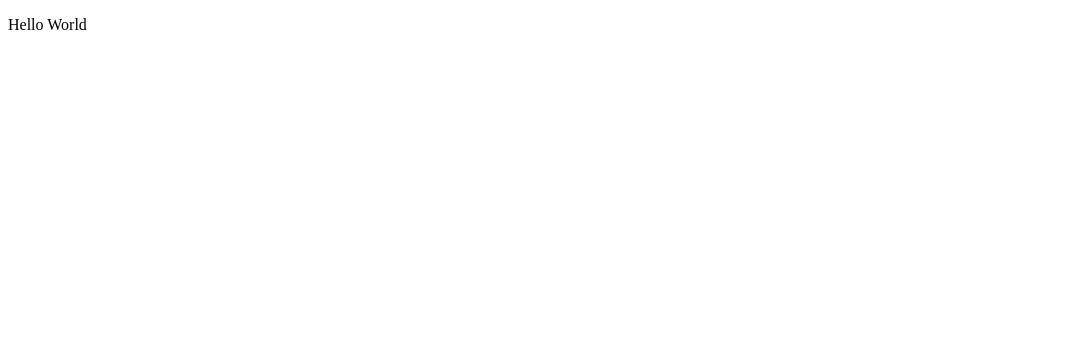
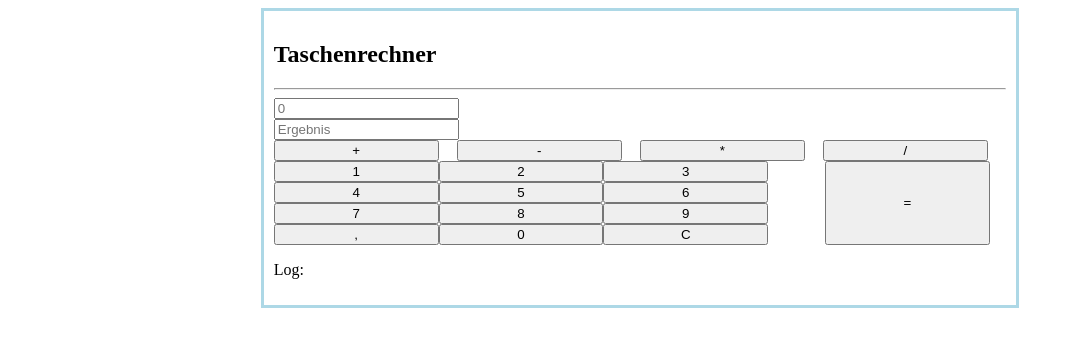
Before and after one commit to WolfgangMatyus/WebScripting, a plain HTML site: page Taschenrechner/index.html in a window 1280 px wide. Shown: the whole page, without its empty margins (0-1073 px from the left). Drawn offline with Linux system fonts and the light colour scheme.

Commit message:
advaced Taschenrechner

```diff
--- a/Einheit1/js/myscript.js
+++ b/Einheit1/js/myscript.js
@@ -0,0 +1,5 @@
+function changeText(){
+    //console.log("Test");
+    document.getElementById("ue1").innerHTML = "Neuer Text";
+    window.alert("Hallo");
+}
--- /dev/null
+++ b/Taschenrechner/css/mystyle.css
@@ -0,0 +1,44 @@
+* {
+  box-sizing: border-box;
+}
+
+.row{
+    display: flex;
+}
+
+.container{
+    margin: auto;
+    width:60%;
+    min-width: 205.8px;
+    border: 3px solid lightblue;
+    padding: 10px;
+}
+
+button{
+    width: 90%;
+}
+
+button.nums{
+    width: 30%;
+}
+
+button#calculate{
+    width: 90%;
+    height: 100%;
+    margin-left: 1%;
+}
+.col-1 {width: 8.33%;}
+.col-2 {width: 16.66%;}
+.col-3 {width: 25%;}
+.col-4 {width: 33.33%;}
+.col-5 {width: 41.66%;}
+.col-6 {width: 50%;}
+.col-7 {width: 58.33%;}
+.col-8 {width: 66.66%;}
+.col-9 {width: 75%;}
+.col-10 {width: 83.33%;}
+.col-11 {width: 91.66%;}
+.col-12 {
+    width: 100%;
+    display: flex;
+}
--- a/Taschenrechner/index.html
+++ b/Taschenrechner/index.html
@@ -4,10 +4,100 @@
     <meta charset="UTF-8">
     <meta http-equiv="X-UA-Compatible" content="IE=edge">
     <meta name="viewport" content="width=device-width, initial-scale=1.0">
+    <link rel="stylesheet" href="css/mystyle.css">
     <script src="js/myscript.js"></script>
     <title>Taschenrechner</title>
 </head>
 <body>
-    <p>Hello World</p>
+
+<div class="container">
+
+    <div class="header">
+        <h2>Taschenrechner</h2>
+    </div>
+    <hr>
+
+    <div class="display">
+        <div>
+            <input type="text" id="inputBox" class="inputBox" placeholder="0">
+        </div>
+        <div>
+            <input type="result" id="result" class="result" placeholder="Ergebnis">
+        </div>
+
+    </div>
+    <div class="keyBorad">
+        <div class="row">
+            <div class="col-3">
+                <button type="button" class="operators" id="+"
+                onclick="addDigit(this.id)">+</button>
+            </div>
+            <div class="col-3">
+                <button type="button" class="operators" id="-"
+                onclick="addDigit(this.id)">-</button>
+            </div>
+            <div class="col-3">
+                <button type="button" class="operators" id="*"
+                onclick="addDigit(this.id)">*</button>
+            </div>
+            <div class="col-3">
+                <button type="button" class="operators" id="/"
+                onclick="addDigit(this.id)">/</button>
+            </div>
+        </div>
+
+
+            <div class="row">
+                <div class="col-9">
+                    <div class="row">
+                        <button type="button" class="nums" id="1"
+                        onclick="addDigit(this.id)">1</button>
+                        <button type="button" class="nums" id="2"
+                        onclick="addDigit(this.id)">2</button>
+                        <button type="button" class="nums" id="3"
+                        onclick="addDigit(this.id)">3</button>
+                    </div>
+                    <div class="row">
+                        <button type="button" class="nums" id="4"
+                        onclick="addDigit(this.id)">4</button>
+                        <button type="button" class="nums" id="5"
+                        onclick="addDigit(this.id)">5</button>
+                        <button type="button" class="nums" id="6"
+                        onclick="addDigit(this.id)">6</button>
+                    </div>
+                    <div class="row">
+                        <button type="button" class="nums" id="7"
+                        onclick="addDigit(this.id)">7</button>
+                        <button type="button" class="nums" id="8"
+                        onclick="addDigit(this.id)">8</button>
+                        <button type="button" class="nums" id="9"
+                        onclick="addDigit(this.id)">9</button>
+                    </div>
+                    <div class="row">
+                        <button type="button" class="nums" id="."
+                        onclick="addDigit(this.id)">,</button>
+                        <button type="button" class="nums" id="0"
+                        onclick="addDigit(this.id)">0</button>
+                        <button type="button" class="nums" id="clear"
+                        onclick="clearContent()">C</button>
+                    </div>
+                </div>
+                <div class="col-3">
+                    <button type="button" id="calculate"
+                    onclick="calculate()">=</button>
+                </div>
+            </div>
+
+    </div>
+
+        <div class="log">
+            <p>Log:</p>
+            <p id="log"></p>
+        </div>
+
+</div>
+
+
+<script src="js/myscript.js"></script>
 </body>
 </html>
--- a/Taschenrechner/js/myscript.js
+++ b/Taschenrechner/js/myscript.js
@@ -0,0 +1,73 @@
+function calculate(){
+    var inputArr = document.getElementById("inputBox").value.split('');
+    var numberA = [];
+    var numberB = [];
+
+    for(let i = 0; i < inputArr.length-1; i++){
+        if(inputArr[i] == "+"){
+            for(let j = i+1; j < inputArr.length; j++){
+                numberB += inputArr[j];
+            }
+            //alert("B="+ numberB);
+            document.getElementById("result").value = add(numberA, numberB);
+            numberB = 0;
+        }
+        else if(inputArr[i] == "-"){
+            for(let j = i+1; j < inputArr.length; j++){
+                numberB += inputArr[j];
+            }
+            //alert("B="+ numberB);
+            document.getElementById("result").value = subtract(numberA, numberB);
+            numberB = 0;
+        }
+        else if(inputArr[i] == "*"){
+            for(let j = i+1; j < inputArr.length; j++){
+                numberB += inputArr[j];
+            }
+            //alert("B="+ numberB);
+            document.getElementById("result").value = multiply(numberA, numberB);
+            numberB = 0;
+        }
+        else if(inputArr[i] == "/"){
+            for(let j = i+1; j < inputArr.length; j++){
+                numberB += inputArr[j];
+            }
+            //alert("B="+ numberB);
+            document.getElementById("result").value = divide(numberA, numberB);
+            numberB = 0;
+        }else{
+            numberA += inputArr[i];
+            //alert("A="+ numberA + "i=" + i)
+        }
+    }
+    var log = document.getElementById("inputBox").value + "=" + document.getElementById("result").value;
+    writeLog(log);
+}
+
+function add(a, b){
+    return (Number(a) + Number(b));
+}
+function subtract(a, b){
+    return (Number(a) - Number(b));
+}
+function multiply(a, b){
+    return (Number(a) * Number(b));
+}
+function divide(a, b){
+    return (Number(a) / Number(b));
+}
+
+function addDigit(clicked_id){
+    content = document.getElementById("inputBox").value + String(clicked_id);
+    document.getElementById("inputBox").value = content;
+}
+
+function clearContent(){
+    document.getElementById("inputBox").value = "";
+    document.getElementById("result").value = "";
+}
+
+function writeLog(logLine){
+    const logs = "<li>" + logLine + "</li>" + document.getElementById("log").innerHTML ;
+    document.getElementById("log").innerHTML = logs;
+}
```
Also changed, not shown: AlertMsgBox/index.html (added, +12 -0 lines), Einheit1/index.html (+1 -11 lines), AlertMsgBox/js/myscript.js (added).
